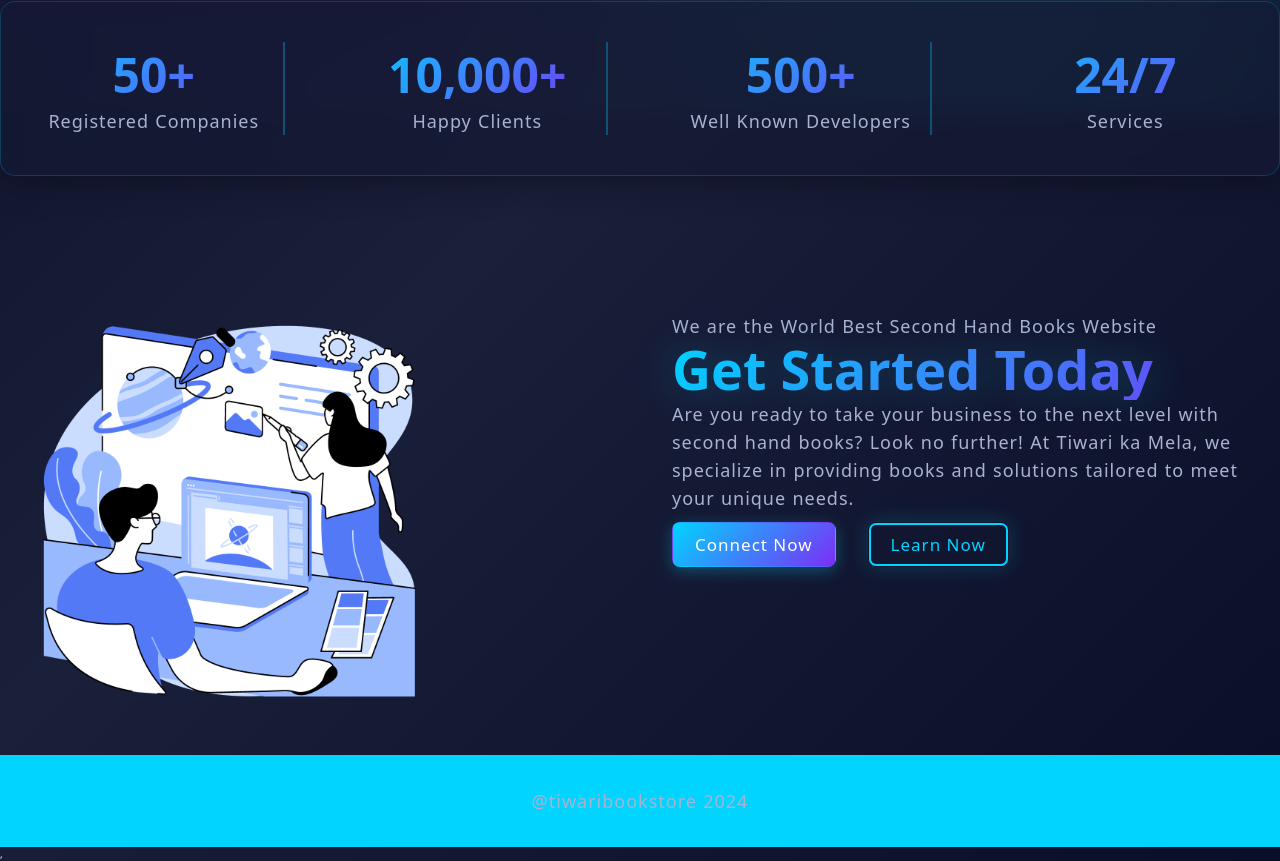
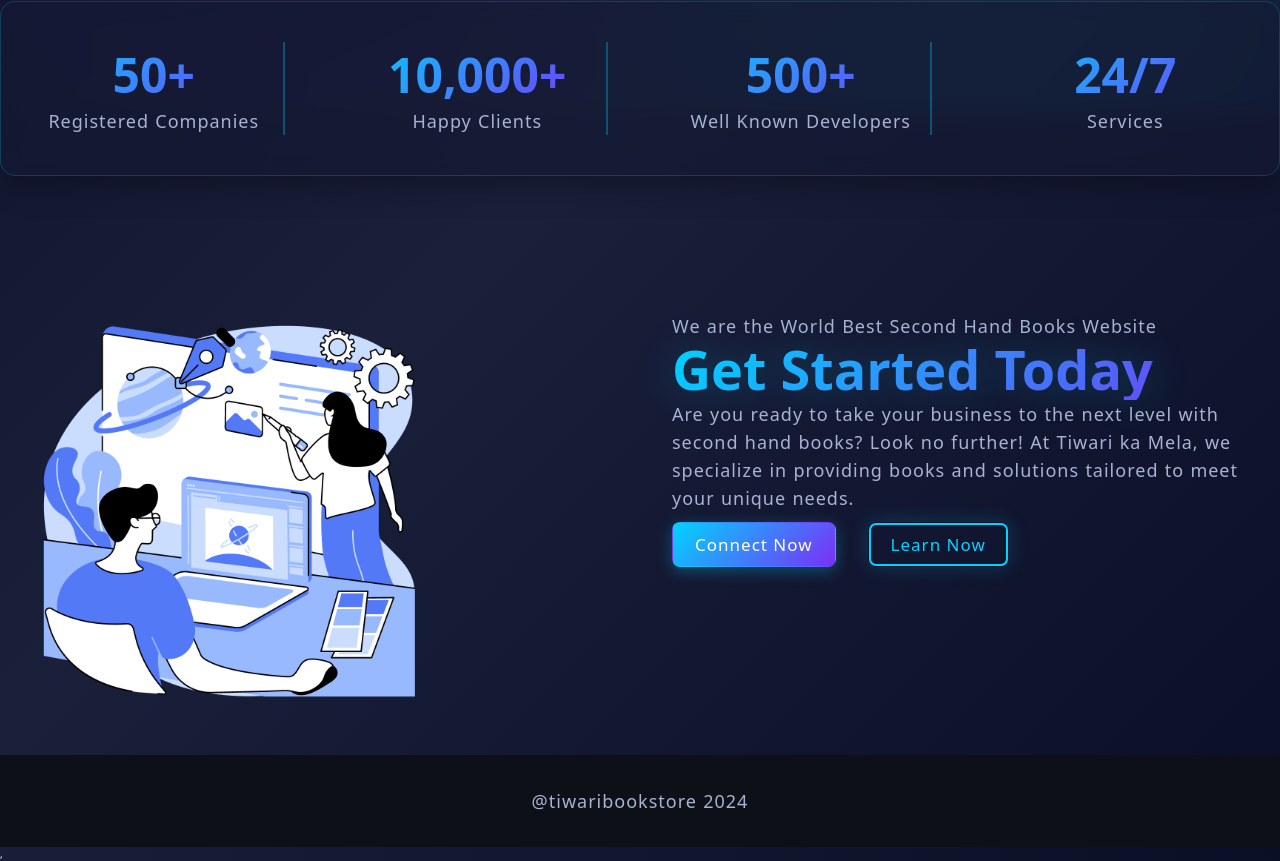
Before and after one commit to ReDWoLf1007/Something-new, a React (Vite) app in the folder client/: page / in a window 1280 px wide. Shown: the part 686-1547 px from the top of the page. Built offline with nearby package versions, Linux system fonts and the light colour scheme; no server answers.

Commit message:
Client Improvements 1.7

```diff
--- a/client/src/components/Footer.css
+++ b/client/src/components/Footer.css
@@ -1,7 +1,7 @@
 footer {
     padding: 3.2rem;
     text-align: center;
-    background-color: var(--btn-color);
-    color: var(--bg-color);
+    background-color: var(--dark-color);
+    color: var(--text-primary);
     margin-top: auto;
 }
--- a/client/src/pages/Home.jsx
+++ b/client/src/pages/Home.jsx
@@ -17,10 +17,10 @@
                         tailored to meet your unique needs.
                        </p>
                        <div className="btn btn-group">
-                         <Link href="/connect">
+                         <Link to="/connect">
                            <button className="btn">Connect Now</button>
                          </Link>
-                         <Link href="/services">
+                         <Link to="/services">
                            <button className="btn secondary-btn ">Learn Now</button>
                          </Link>
                        </div>
@@ -57,10 +57,10 @@
                         tailored to meet your unique needs.
                        </p>
                        <div className="btn btn-group">
-                         <Link href="/connect">
+                         <Link to="/connect">
                            <button className="btn">Connect Now</button>
                          </Link>
-                         <Link href="/services">
+                         <Link to="/services">
                            <button className="btn secondary-btn ">Learn Now</button>
                          </Link>
                        </div>
```
Also changed, not shown: 4 other files (tests, documents, lock files or other folders).
